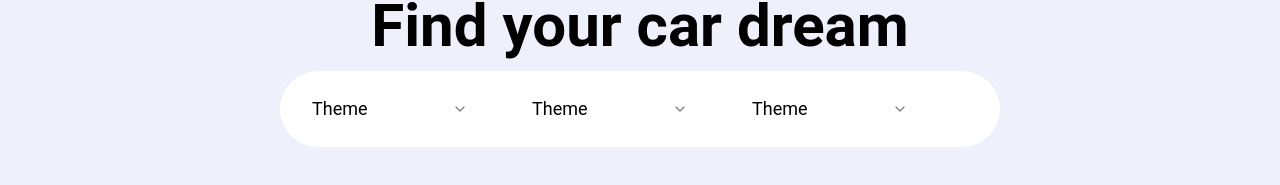
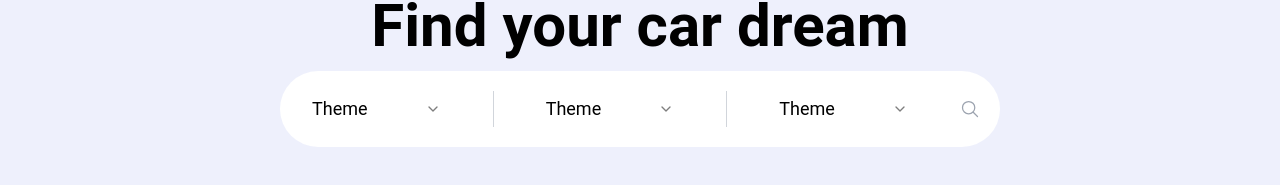
Before and after one commit to bollytn/car, a React (Vite) app: page / in a window 1280 px wide. Shown: the part 217-402 px from the top of the page. Built offline with nearby package versions, Linux system fonts and the light colour scheme; no server answers.

Commit message:
search componet

```diff
--- a/package.json
+++ b/package.json
@@ -12,6 +12,7 @@
   "dependencies": {
     "@clerk/clerk-react": "^5.25.2",
     "@radix-ui/react-select": "^2.1.6",
+    "@radix-ui/react-separator": "^1.1.2",
     "@radix-ui/react-slot": "^1.1.2",
     "autoprefixer": "^10.4.21",
     "class-variance-authority": "^0.7.1",
@@ -20,6 +21,7 @@
     "postcss": "^8.5.3",
     "react": "^18.3.1",
     "react-dom": "^18.3.1",
+    "react-icons": "^5.5.0",
     "react-router-dom": "^7.4.0",
     "tailwind-merge": "^3.0.2",
     "tailwindcss-animate": "^1.0.7"
--- a/src/components/Search.jsx
+++ b/src/components/Search.jsx
@@ -6,12 +6,15 @@ import {
     SelectValue,
 } from "@/components/ui/select"
 
+import { Separator } from "@/components/ui/separator"
+
+import { IoSearchOutline } from "react-icons/io5";
 
 const Search = () => {
     return (
-        <div className="flex flex-col bg-white p-4 rounded-md items-center px-5 gap-10 w-[60%] md:rounded-full md:flex-row md:p-5">
+        <div className="md:flex flex-col bg-white rounded-md items-center px-5 gap-10 w-[550px] lg:w-[60%] md:rounded-full md:flex-row p-2 md:p-5">
             <Select>
-                <SelectTrigger className="w-[180px] outline-none focus:outline-none shadow-none text-lg md:border-none">
+                <SelectTrigger className="w-full outline-none focus:outline-none shadow-none text-lg md:border-none">
                     <SelectValue placeholder="Theme" />
                 </SelectTrigger>
                 <SelectContent className="w-[180px] mt-4">
@@ -21,8 +24,12 @@ const Search = () => {
                 </SelectContent>
             </Select>
 
+
+            <Separator orientation="vertical" className="bg-gray-300 " />
+
+
             <Select>
-                <SelectTrigger className="w-[180px] outline-none focus:outline-none shadow-none text-lg md:border-none">
+                <SelectTrigger className="w-full outline-none focus:outline-none shadow-none text-lg md:border-none">
                     <SelectValue placeholder="Theme" />
                 </SelectTrigger>
                 <SelectContent className="w-[180px] mt-4">
@@ -32,8 +39,10 @@ const Search = () => {
                 </SelectContent>
             </Select>
 
+            <Separator orientation="vertical" className="bg-gray-300"/>
+
             <Select>
-                <SelectTrigger className="w-[180px] outline-none focus:outline-none shadow-none text-lg md:border-none">
+                <SelectTrigger className="w-full outline-none focus:outline-none shadow-none text-lg md:border-none">
                     <SelectValue placeholder="Theme" />
                 </SelectTrigger>
                 <SelectContent className="w-[180px] mt-4">
@@ -42,6 +51,9 @@ const Search = () => {
                     <SelectItem value="system">System</SelectItem>
                 </SelectContent>
             </Select>
+            <div>
+            <IoSearchOutline className="text-xl text-gray-400"/>
+            </div>
         </div>
     )
 }
--- /dev/null
+++ b/src/components/ui/separator.jsx
@@ -0,0 +1,23 @@
+import * as React from "react"
+import * as SeparatorPrimitive from "@radix-ui/react-separator"
+
+import { cn } from "@/lib/utils"
+
+const Separator = React.forwardRef((
+  { className, orientation = "horizontal", decorative = true, ...props },
+  ref
+) => (
+  <SeparatorPrimitive.Root
+    ref={ref}
+    decorative={decorative}
+    orientation={orientation}
+    className={cn(
+      "shrink-0 bg-border",
+      orientation === "horizontal" ? "h-[1px] w-full" : "h-full w-[1px]",
+      className
+    )}
+    {...props} />
+))
+Separator.displayName = SeparatorPrimitive.Root.displayName
+
+export { Separator }
```
Also changed, not shown: 1 other file (tests, documents, lock files or other folders).
